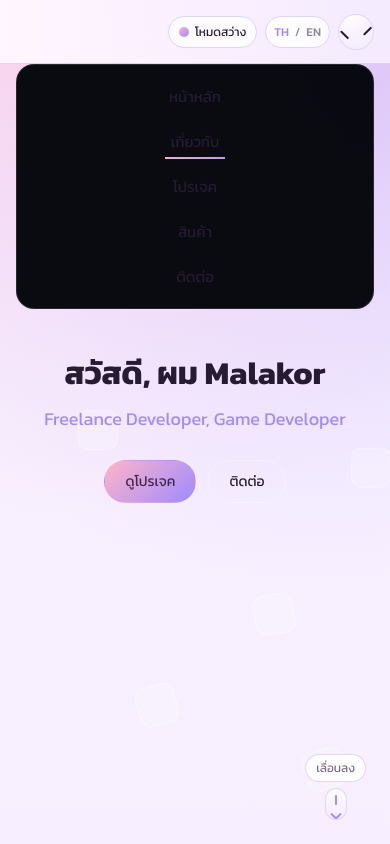
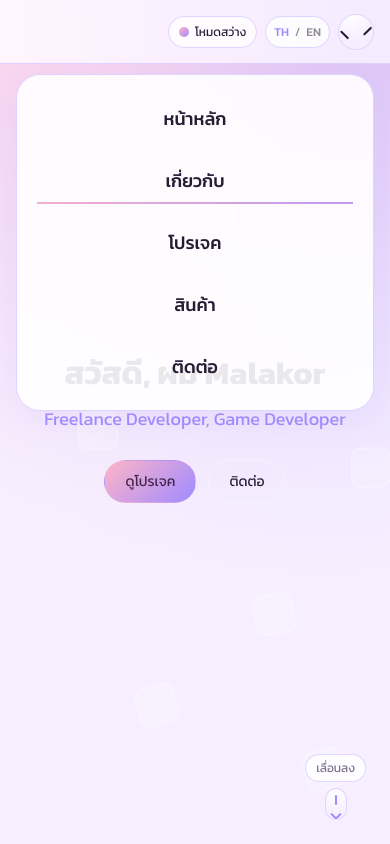
Before and after one commit to malakorreal/malakorworld, a website: page index.html in a window 390 px wide. Both pictures are taken after a click on the button "สลับเมนู". Shown: the top 844 px of the page. Drawn offline with Linux system fonts and the light colour scheme.

Commit message:
Fix mobile navigation visibility in light theme and improve glassmorphism effect

```diff
--- a/styles.css
+++ b/styles.css
@@ -1094,26 +1094,34 @@ body[data-theme="dark"] .about-social-link {
 @media (max-width: 880px) {
   .main-nav {
     position: absolute;
-    top: var(--header-height);
+    top: calc(var(--header-height) + 10px);
     right: 16px;
     left: 16px;
-    padding: 14px 16px;
-    border-radius: 18px;
-    border: 1px solid rgba(255, 255, 255, 0.12);
-    background: rgba(3, 4, 10, 0.97);
+    padding: 20px;
+    border-radius: 24px;
+    border: 1px solid var(--border-soft);
+    background: rgba(255, 255, 255, 0.9);
+    backdrop-filter: blur(20px);
     flex-direction: column;
-    gap: 10px;
+    gap: 15px;
     transform-origin: top;
-    transform: scaleY(0.8);
+    transform: translateY(-10px);
     opacity: 0;
     pointer-events: none;
-    transition: opacity var(--transition-fast), transform var(--transition-fast);
+    transition: all var(--transition-normal);
+    box-shadow: 0 10px 30px rgba(159, 139, 255, 0.1);
+  }
+
+  body[data-theme="dark"] .main-nav {
+    background: rgba(10, 11, 20, 0.95);
+    border-color: rgba(255, 255, 255, 0.1);
+    box-shadow: 0 10px 30px rgba(0, 0, 0, 0.3);
   }
 
   .site-header.nav-open .main-nav {
     opacity: 1;
     pointer-events: auto;
-    transform: scaleY(1);
+    transform: translateY(0);
   }
 
   .nav-toggle {
@@ -1121,7 +1129,16 @@ body[data-theme="dark"] .about-social-link {
   }
 
   .main-nav a {
-    padding: 6px;
+    padding: 10px;
+    width: 100%;
+    text-align: center;
+    font-size: 18px;
+    font-weight: 500;
+    color: var(--text-main);
+  }
+
+  body[data-theme="dark"] .main-nav a {
+    color: #ffffff;
   }
 
   .about-layout {
```
